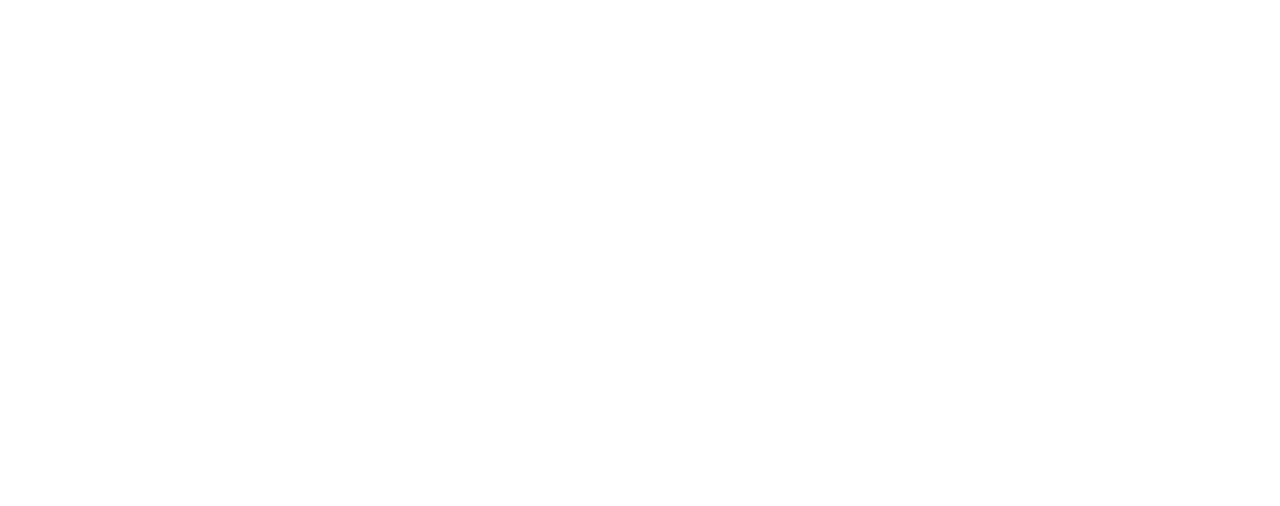
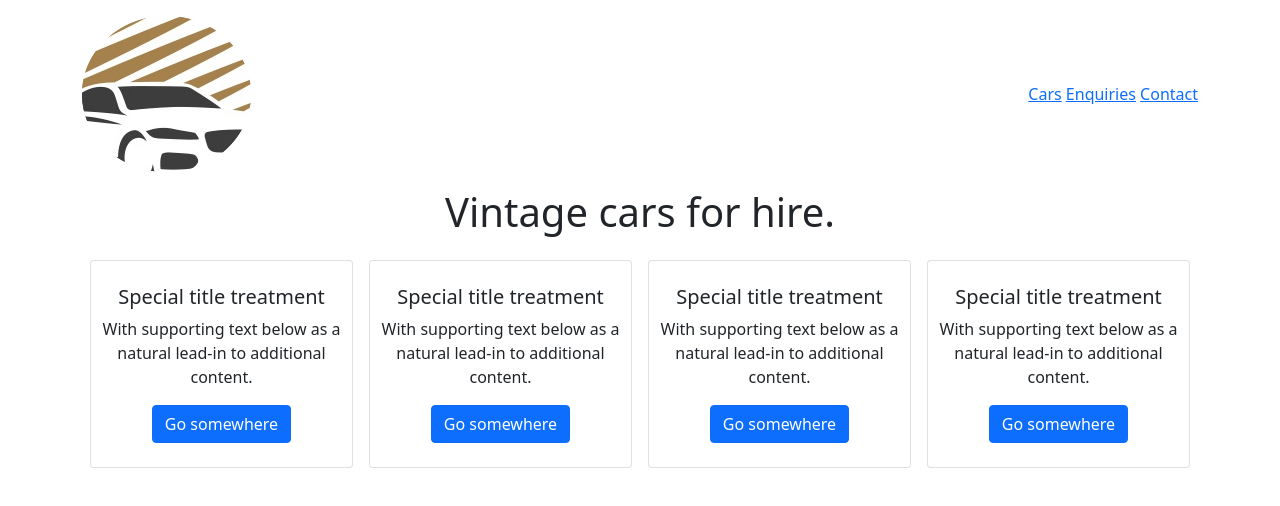
Before and after one commit to emTech-projectDevelopment/ColmarWebAssessement, a plain HTML site: page index.html in a window 1280 px wide. Drawn offline with nearby package versions, Linux system fonts and the light colour scheme.

Commit message:
Added image files. Added Pages Directory with new pages. Began Body of html.

```diff
--- a/index.html
+++ b/index.html
@@ -1,12 +1,73 @@
 <!DOCTYPE html>
 <html lang="en">
 <head>
+
+    <!-- Required Meta -->
     <meta charset="UTF-8">
     <meta http-equiv="X-UA-Compatible" content="IE=edge">
     <meta name="viewport" content="width=device-width, initial-scale=1.0">
+
+    <!-- Bootstrap CSS -->
+    <link href="https://cdn.jsdelivr.net/npm/bootstrap@5.1.3/dist/css/bootstrap.min.css" rel="stylesheet" integrity="sha384-1BmE4kWBq78iYhFldvKuhfTAU6auU8tT94WrHftjDbrCEXSU1oBoqyl2QvZ6jIW3" crossorigin="anonymous">
+
+    <!-- Link to CSS -->
+    <link rel="stylesheet" href="./asset/css/styles.css">
+
     <title>Document</title>
 </head>
+
 <body>
+    <div class="container">
+        <div class="row">
+            <div class="col-xs-10 col-m-8">
+                <nav class="w- 100 my-3 d-flex justify-content-between align-items-center">
+                    <a href="index.html"><img src="/asset/images/car-logo.png"></a>
+                    <div>
+                        <a href="./asset/pages/cars.html" class="navLink">Cars</a>
+                        <a href="./asset/pages/enquiries.html" class="navLink">Enquiries</a>
+                        <a href="./asset/pages/contact.html" class="navLink">Contact</a>
+                    </div>
+                </nav>
+            </div>
+        </div>
+        <div class="row">
+            <div class="col text-center">
+                <h1>Vintage cars for hire.</h1>
+            </div>
+        </div>
+        <div class="row">
+            <div class="col d-flex">
+                  <div class="card text-center py-4 my-3 mx-2" style="width: 18rem;">
+                    <div class="card-body1">
+                      <h5 class="card-title">Special title treatment</h5>
+                      <p class="card-text">With supporting text below as a natural lead-in to additional content.</p>
+                      <a href="#" class="btn btn-primary">Go somewhere</a>
+                    </div>
+                  </div>
+                  <div class="card text-center py-4 my-3 mx-2" style="width: 18rem;">
+                    <div class="card-body2">
+                      <h5 class="card-title">Special title treatment</h5>
+                      <p class="card-text">With supporting text below as a natural lead-in to additional content.</p>
+                      <a href="#" class="btn btn-primary">Go somewhere</a>
+                    </div>
+                  </div>
+                  <div class="card text-center py-4 my-3 mx-2" style="width: 18rem;">
+                    <div class="card-body3">
+                      <h5 class="card-title">Special title treatment</h5>
+                      <p class="card-text">With supporting text below as a natural lead-in to additional content.</p>
+                      <a href="#" class="btn btn-primary">Go somewhere</a>
+                    </div>
+                  </div>
+                  <div class="card text-center py-4 my-3 mx-2" style="width: 18rem;">
+                    <div class="card-body4">
+                      <h5 class="card-title">Special title treatment</h5>
+                      <p class="card-text">With supporting text below as a natural lead-in to additional content.</p>
+                      <a href="#" class="btn btn-primary">Go somewhere</a>
+                    </div>
+                  </div>
 
+            </div>
+        </div>
+    </div>
 </body>
 </html>
```
Also changed, not shown: asset/images/car-logo.png (renamed from asset/images/car_logo.png), asset/pages/cars.html (added), asset/pages/contact.html (added), asset/pages/enquiries.html (added).
